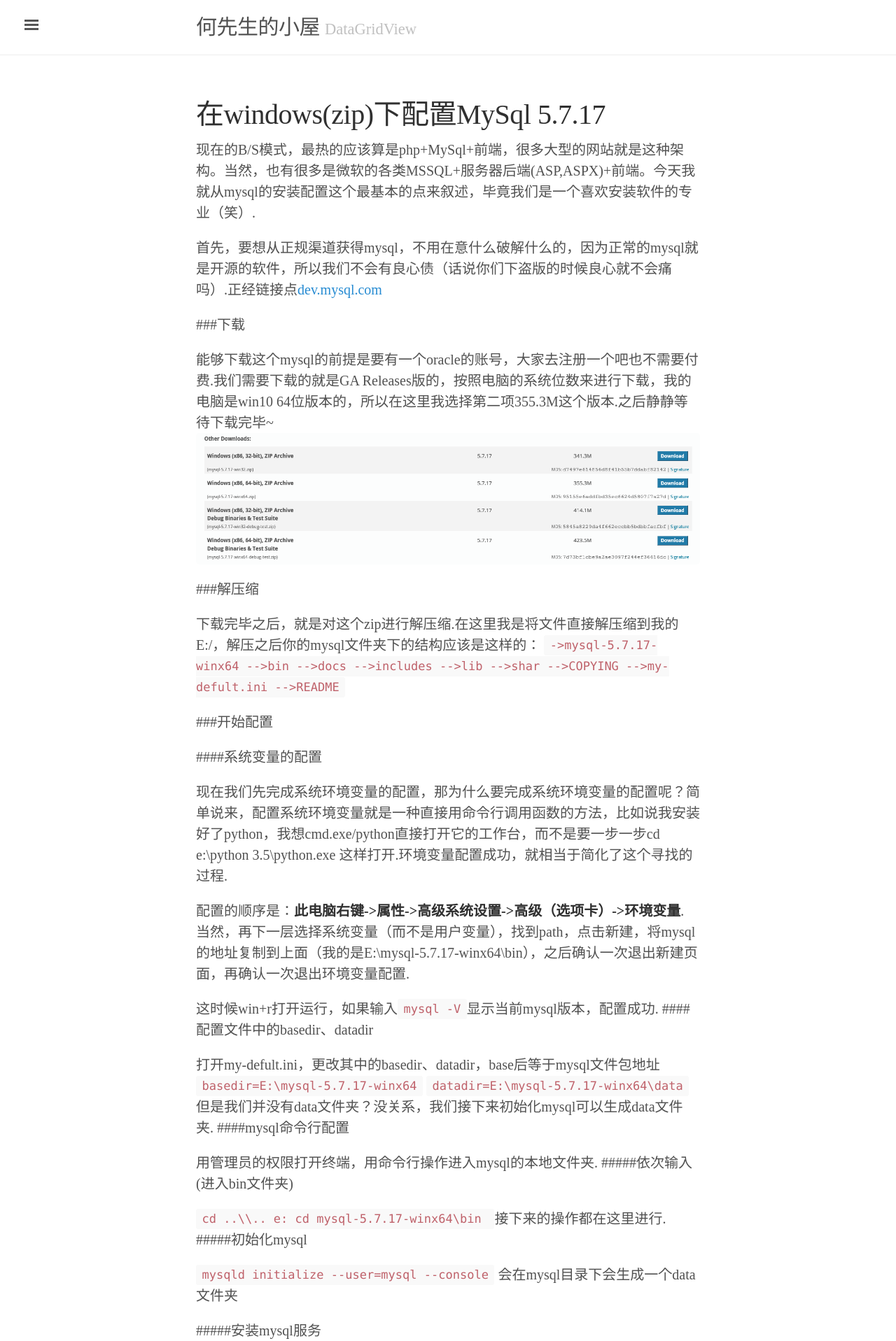
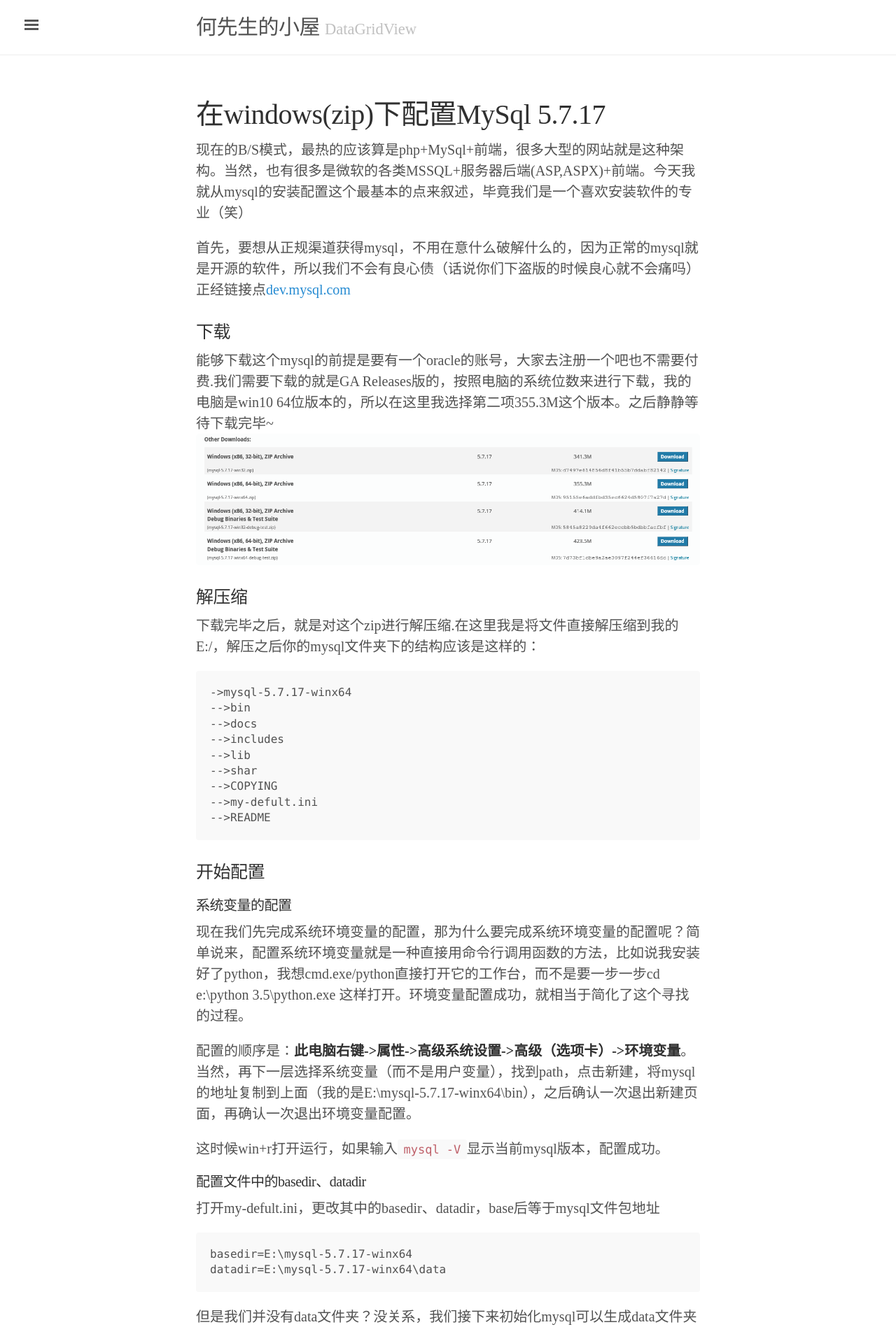
Before and after one commit to datagridview/blog, a Jekyll site: the page built from _posts/2017-02-21-mysql-config.md, in a window 1280 px wide. Shown: the top 1917 px of the page at 70% size. Built offline with Jekyll 4.4.1, drawn with Linux system fonts in a browser that asks for light colours; part of the change alters nothing that is shown; some of the changed text lies outside the part shown.

````diff
--- a/_posts/2017-02-21-mysql-config.md
+++ b/_posts/2017-02-21-mysql-config.md
@@ -3,19 +3,20 @@ layout: page
 title: 在windows(zip)下配置MySql 5.7.17
 ---
 
-现在的B/S模式，最热的应该算是php+MySql+前端，很多大型的网站就是这种架构。当然，也有很多是微软的各类MSSQL+服务器后端(ASP,ASPX)+前端。今天我就从mysql的安装配置这个最基本的点来叙述，毕竟我们是一个喜欢安装软件的专业（笑）.
+现在的B/S模式，最热的应该算是php+MySql+前端，很多大型的网站就是这种架构。当然，也有很多是微软的各类MSSQL+服务器后端(ASP,ASPX)+前端。今天我就从mysql的安装配置这个最基本的点来叙述，毕竟我们是一个喜欢安装软件的专业（笑）
 
-首先，要想从正规渠道获得mysql，不用在意什么破解什么的，因为正常的mysql就是开源的软件，所以我们不会有良心债（话说你们下盗版的时候良心就不会痛吗）.正经链接点[dev.mysql.com](https://dev.mysql.com/downloads/mysql/)
+首先，要想从正规渠道获得mysql，不用在意什么破解什么的，因为正常的mysql就是开源的软件，所以我们不会有良心债（话说你们下盗版的时候良心就不会痛吗）正经链接点[dev.mysql.com](https://dev.mysql.com/downloads/mysql/)
 
-###下载
+### 下载
 
-能够下载这个mysql的前提是要有一个oracle的账号，大家去注册一个吧也不需要付费.我们需要下载的就是GA Releases版的，按照电脑的系统位数来进行下载，我的电脑是win10 64位版本的，所以在这里我选择第二项355.3M这个版本.之后静静等待下载完毕~
+能够下载这个mysql的前提是要有一个oracle的账号，大家去注册一个吧也不需要付费.我们需要下载的就是GA Releases版的，按照电脑的系统位数来进行下载，我的电脑是win10 64位版本的，所以在这里我选择第二项355.3M这个版本。之后静静等待下载完毕~
 ![image](/public/source/mysql.png)
 
-###解压缩
+### 解压缩
 
 下载完毕之后，就是对这个zip进行解压缩.在这里我是将文件直接解压缩到我的E:/，解压之后你的mysql文件夹下的结构应该是这样的：
-`->mysql-5.7.17-winx64
+```
+->mysql-5.7.17-winx64
 -->bin
 -->docs
 -->includes
@@ -23,81 +24,104 @@ title: 在windows(zip)下配置MySql 5.7.17
 -->shar
 -->COPYING
 -->my-defult.ini
--->README`
+-->README
+```
 
 
 
-###开始配置
+### 开始配置
 
-####系统变量的配置
+#### 系统变量的配置
 
-现在我们先完成系统环境变量的配置，那为什么要完成系统环境变量的配置呢？简单说来，配置系统环境变量就是一种直接用命令行调用函数的方法，比如说我安装好了python，我想cmd.exe/python直接打开它的工作台，而不是要一步一步cd e:\python 3.5\python.exe 这样打开.环境变量配置成功，就相当于简化了这个寻找的过程.
+现在我们先完成系统环境变量的配置，那为什么要完成系统环境变量的配置呢？简单说来，配置系统环境变量就是一种直接用命令行调用函数的方法，比如说我安装好了python，我想cmd.exe/python直接打开它的工作台，而不是要一步一步cd e:\python 3.5\python.exe 这样打开。环境变量配置成功，就相当于简化了这个寻找的过程。
 
-配置的顺序是：**此电脑右键->属性->高级系统设置->高级（选项卡）->环境变量**.
-当然，再下一层选择系统变量（而不是用户变量），找到path，点击新建，将mysql的地址复制到上面（我的是E:\mysql-5.7.17-winx64\bin），之后确认一次退出新建页面，再确认一次退出环境变量配置.
+配置的顺序是：**此电脑右键->属性->高级系统设置->高级（选项卡）->环境变量**。
+当然，再下一层选择系统变量（而不是用户变量），找到path，点击新建，将mysql的地址复制到上面（我的是E:\mysql-5.7.17-winx64\bin），之后确认一次退出新建页面，再确认一次退出环境变量配置。
 
-这时候win+r打开运行，如果输入`mysql -V`显示当前mysql版本，配置成功.
-####配置文件中的basedir、datadir
+这时候win+r打开运行，如果输入`mysql -V`显示当前mysql版本，配置成功。
+#### 配置文件中的basedir、datadir
 
 打开my-defult.ini，更改其中的basedir、datadir，base后等于mysql文件包地址
-`basedir=E:\mysql-5.7.17-winx64`
-`datadir=E:\mysql-5.7.17-winx64\data`
-但是我们并没有data文件夹？没关系，我们接下来初始化mysql可以生成data文件夹.
-####mysql命令行配置
+```
+basedir=E:\mysql-5.7.17-winx64
+datadir=E:\mysql-5.7.17-winx64\data
+```
 
-用管理员的权限打开终端，用命令行操作进入mysql的本地文件夹.
-#####依次输入(进入bin文件夹)
+但是我们并没有data文件夹？没关系，我们接下来初始化mysql可以生成data文件夹
+#### mysql命令行配置
 
-`cd ..\\..
+用管理员的权限打开终端，用命令行操作进入mysql的本地文件夹
+##### 依次输入(进入bin文件夹)
+
+```
+cd ..\\..
 e:
 cd mysql-5.7.17-winx64\bin
-`
-接下来的操作都在这里进行.
-#####初始化mysql
+```
+接下来的操作都在这里进行
+##### 初始化mysql
 
-`mysqld initialize --user=mysql --console`
+```
+mysqld initialize --user=mysql --console
+```
+
 会在mysql目录下会生成一个data文件夹
 
-#####安装mysql服务
+##### 安装mysql服务
 
-`mysqld install mysql`
+```
+mysqld install mysql
+```
 成功后显示`Service successfully installed.`
-#####启动mysql服务
+##### 启动mysql服务
 
-`net start mysql`
-此处会可能产生一些问题，以后更新.
-正常情况先，会产生两行的提示，提示服务已经成功启动.
-####登录数据库
+```
+net start mysql
+```
 
-`mysql -u root -p`
+此处会可能产生一些问题，以后更新
+正常情况先，会产生两行的提示，提示服务已经成功启动
+#### 登录数据库
+
+```
+mysql -u root -p
+```
 
 ![error](/public/source/error.png)回车键进入之后输入密码（可是你并不知道密码呀~~），一般会产生错误error 1045
-#####解决方法
+##### 解决方法
 
-创建一个my.ini，在其中输入以下代码（需要更改一下扩展名）：
-`
+创建一个my.ini，在其中输入以下代码（需要更改一下扩展名）
+```
 [mysqld]
 skip-grant-tables
-`
+```
 记得保存。
-######关闭服务并重新启动
+###### 关闭服务并重新启动
 
-`net stop mysql`
-`net start mysql`
-`mysql -u root -p`
-这时候我们不用输入密码，就直接回车，提示`Welcome...`就代表已经成功了.
-#####更改登陆用户名
+```
+net stop mysql
+net start mysql
+mysql -u root -p
+```
+这时候我们不用输入密码，就直接回车，提示`Welcome...`就代表已经成功了。
+##### 更改登陆用户
 
 首先进入mysql数据库：
-`use mysql`
+```
+use mysql
+```
 查询用户信息：
-`select * from user `
+```
+select * from user
+```
 ![mima](/public/source/mima.png)
 此处一般authentication_string是密码项。执行update操作：(我的密码是root)
-`update user set authentication_string = password("root") where user="root";`
+```
+update user set authentication_string = password("root") where user="root";
+```
 这里记得加分号，所有的sql语句命令都要加分号~
 成功提示。
 ![tishi](/public/source/tishi.png)
-用`exit`退出mysql console界面.
+用`exit`退出mysql console界面。
 
-之后删除my.ini中的`skip-grant-tables`，再重新启动mysql服务，这次登陆需要刚才设置的密码了.
+之后删除my.ini中的`skip-grant-tables`，再重新启动mysql服务，这次登陆需要刚才设置的密码了。
--- a/public/css/lanyon.css
+++ b/public/css/lanyon.css
@@ -38,18 +38,27 @@
 html,
 body {
   overflow-x: hidden;
+
 }
 
 html {
-  font-family: "PT Sans", Helvetica, Arial, sans-serif;
+  font-family: DengXian;
 }
 
-h1, h2, h3, h4, h5, h6 {
+h1,  h4, h5, h6 {
 
-  font-family:"DengXian";
-  font-weight: 400;
+  font-family:DengXian;
+  font-weight: 500;
   color: #313131;
   letter-spacing: -.025rem;
+
+}
+h2, h3{
+ font-family:DengXian;
+  font-weight: 500;
+  color: #313131;
+  letter-spacing: -.025rem;
+
 }
 
 
````
